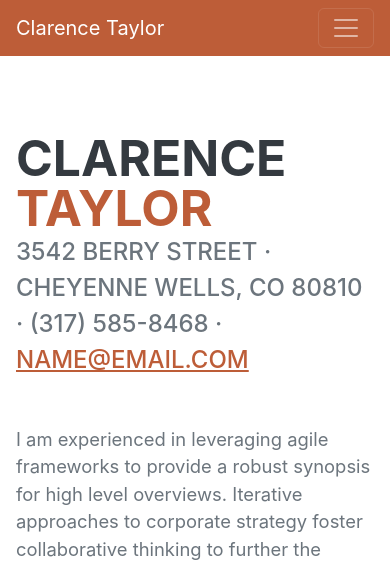
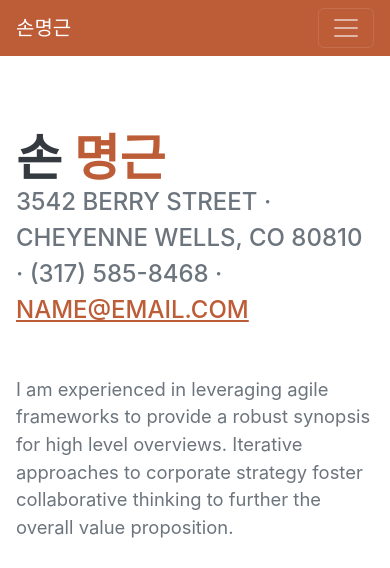
Before and after one commit to son1473/resume_SMG, a plain HTML site: page index.html in a window 390 px wide. Shown: the top 568 px of the page. Drawn offline with nearby package versions, Linux system fonts and the light colour scheme; a web font is replaced by a local one.

Commit message:
Update name

```diff
--- a/index.html
+++ b/index.html
@@ -19,7 +19,7 @@
         <!-- Navigation-->
         <nav class="navbar navbar-expand-lg navbar-dark bg-primary fixed-top" id="sideNav">
             <a class="navbar-brand js-scroll-trigger" href="#page-top">
-                <span class="d-block d-lg-none">Clarence Taylor</span>
+                <span class="d-block d-lg-none">손명근</span>
                 <span class="d-none d-lg-block"><img class="img-fluid img-profile rounded-circle mx-auto mb-2" src="assets/img/profile.jpg" alt="..." /></span>
             </a>
             <button class="navbar-toggler" type="button" data-bs-toggle="collapse" data-bs-target="#navbarResponsive" aria-controls="navbarResponsive" aria-expanded="false" aria-label="Toggle navigation"><span class="navbar-toggler-icon"></span></button>
@@ -40,8 +40,8 @@
             <section class="resume-section" id="about">
                 <div class="resume-section-content">
                     <h1 class="mb-0">
-                        Clarence
-                        <span class="text-primary">Taylor</span>
+                        손
+                        <span class="text-primary">명근</span>
                     </h1>
                     <div class="subheading mb-5">
                         3542 Berry Street · Cheyenne Wells, CO 80810 · (317) 585-8468 ·
```
